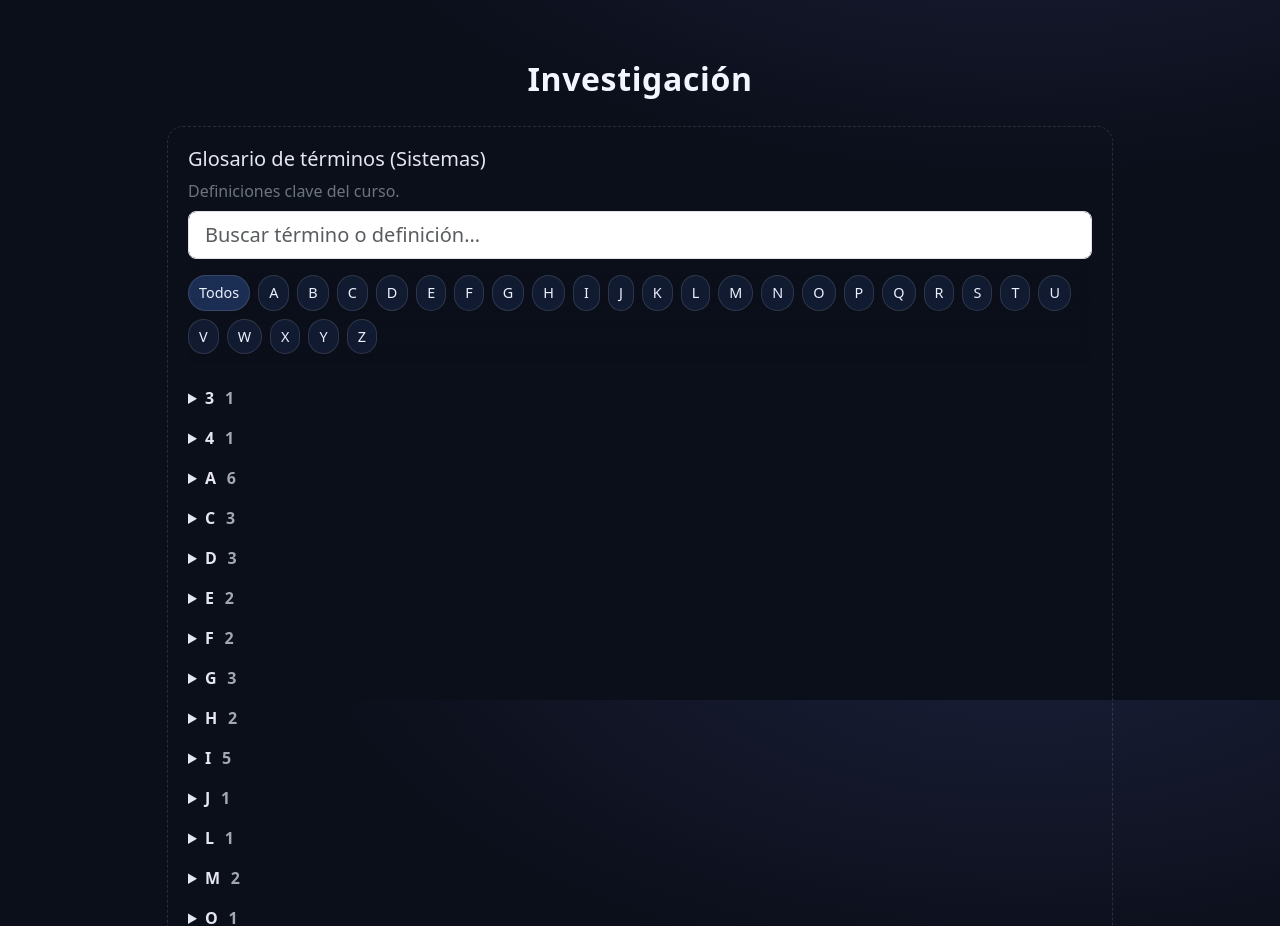
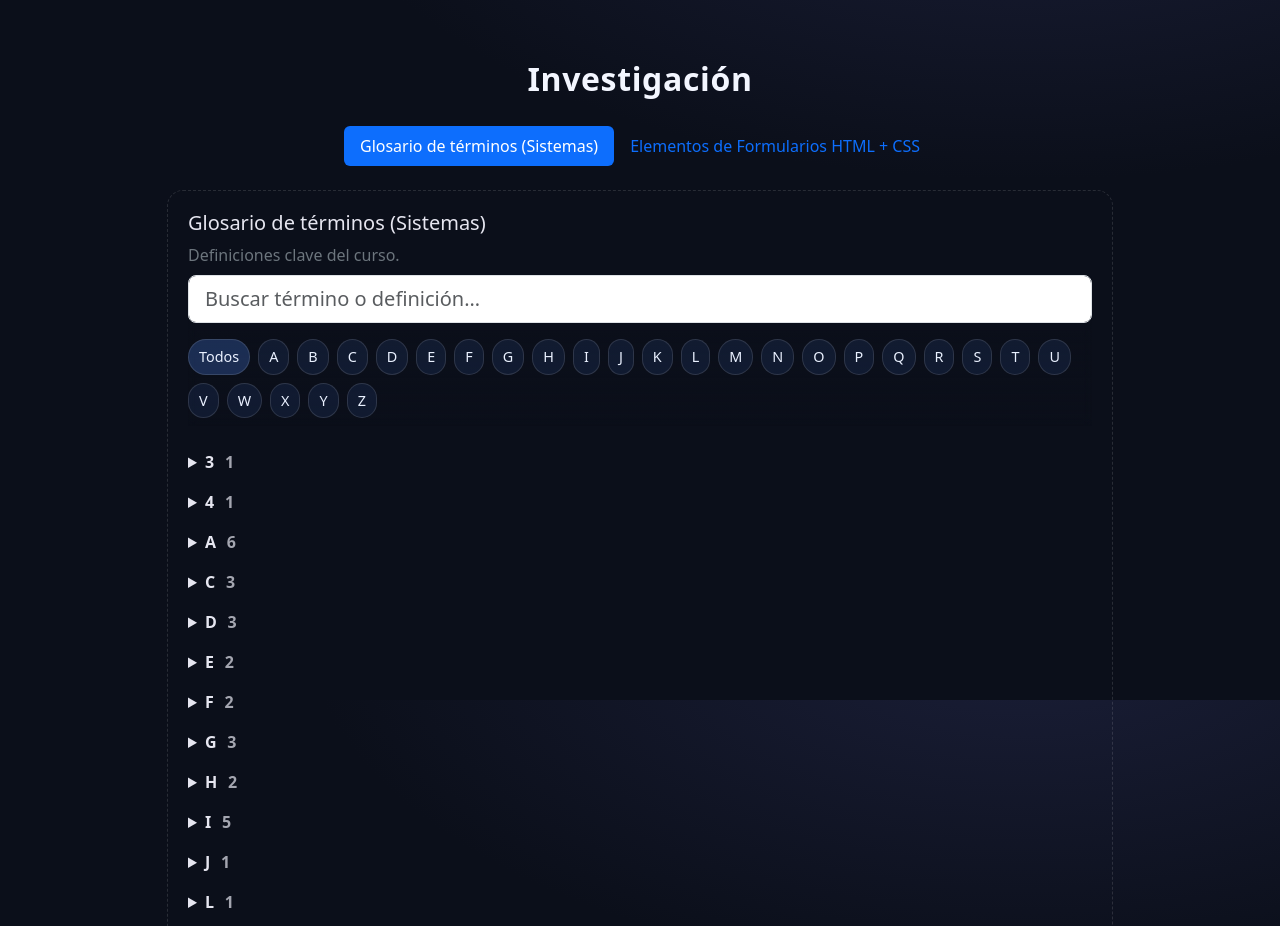
Before and after one commit to GuillermoGome2z/Repositorio-Tareas, a React (Vite) app: page / in a window 1280 px wide. Shown: the part 900-1826 px from the top of the page. Built offline with nearby package versions, Linux system fonts and the light colour scheme.

Commit message:
Se creo la otra parte de la investigacion en texto plano

```diff
--- /dev/null
+++ b/src/data/glossary_formularios.ts
@@ -0,0 +1,62 @@
+import type { GlossaryEntry } from './glossary.types';
+
+export const glossaryFormularios: GlossaryEntry[] = [
+  // ————— <input> y tipos —————
+  {
+    term: '<input>',
+    def: 'Elemento de formulario versátil. Su comportamiento cambia con el atributo "type", que define el dato a capturar.'
+  },
+  { term: 'input[type="text"]', def: 'Texto en una sola línea. Ej: nombre, dirección.' },
+  { term: 'input[type="password"]', def: 'Oculta caracteres mientras se escriben. Ej: contraseñas.' },
+  { term: 'input[type="email"]', def: 'Valida formato de correo electrónico.' },
+  { term: 'input[type="number"]', def: 'Permite solo números (admite min, max, step).' },
+  { term: 'input[type="radio"]', def: 'Selección exclusiva dentro de un grupo (una sola opción).' },
+  { term: 'input[type="checkbox"]', def: 'Selección múltiple e independiente de opciones.' },
+  { term: 'input[type="date"]', def: 'Selector de fecha del navegador.' },
+  { term: 'input[type="submit"]', def: 'Envía el formulario al servidor.' },
+  { term: 'input[type="reset"]', def: 'Restaura los valores originales del formulario.' },
+
+  // ————— Otros controles —————
+  {
+    term: '<textarea>',
+    def: 'Área de texto multilínea para comentarios o descripciones. Tamaño visual con rows/cols (mejor estilizar con CSS).'
+  },
+  {
+    term: '<select>',
+    def: 'Lista desplegable con <option>. Ideal para catálogos (países, categorías). Soporta selección múltiple con "multiple".'
+  },
+
+  // ————— CSS en formularios —————
+  {
+    term: 'CSS (en formularios)',
+    def: 'Controla presentación y UX: diseño de campos/labels, espaciado, tamaño/colores de botones, estados :hover y feedback visual.'
+  },
+  {
+    term: 'Media Queries',
+    def: 'Reglas CSS por tamaño de pantalla/dispositivo. Base del diseño responsive (ej.: apilar campos en móvil).'
+  },
+
+  // ————— Frameworks CSS —————
+  {
+    term: 'Bootstrap',
+    def: 'Framework con componentes listos (formularios, validación, grid, responsive). Fuerte documentación y comunidad.'
+  },
+  {
+    term: 'Tailwind CSS',
+    def: 'Framework de utilidades. No trae componentes; compones estilos con clases para control total del diseño.'
+  },
+  {
+    term: 'Materialize',
+    def: 'Framework basado en Material Design (Google) con componentes modernos para formularios y UI.'
+  },
+  {
+    term: 'Bulma',
+    def: 'Framework CSS enfocado en simplicidad y semántica. Incluye helpers para formularios, grid y layout.'
+  },
+
+  // ————— Buenas prácticas —————
+  {
+    term: 'Diseño de formularios (buenas prácticas)',
+    def: 'Claridad, orden lógico, etiquetas descriptivas, ayudas visuales y errores indicados de forma inmediata mejoran la eficiencia.'
+  }
+];
--- a/src/data/tasks.ts
+++ b/src/data/tasks.ts
@@ -1,8 +1,5 @@
 export type TaskType = 'investigacion' | 'proyecto';
-
-import type { GlossaryEntry } from './glossary.types';
-import { glossaryGlosario } from './glossary_glosario';
-
+import { glossaryFormularios } from './glossary_formularios';
 import type { GlossaryEntry } from './glossary.types';
 import { glossaryGlosario } from './glossary_glosario';
 
@@ -17,7 +14,7 @@ export interface Task {
   content?: string;
 }
 
-// …
+// Lista de tareas del portafolio
 export const tasks: Task[] = [
   {
     id: 'glosario-01',
@@ -26,6 +23,15 @@ export const tasks: Task[] = [
     type: 'investigacion',
     entries: glossaryGlosario,
   },
+
+ {
+    id: 'glosario-forms-01',                 // 👈 NUEVO ITEM
+    title: 'Elementos de Formularios HTML + CSS',
+    description: 'Inputs, textarea, select, CSS (media queries) y frameworks.',
+    type: 'investigacion',
+    entries: glossaryFormularios
+  },
+
   {
     id: 'form-react-01',
     title: 'Formulario en React + TS',
```
